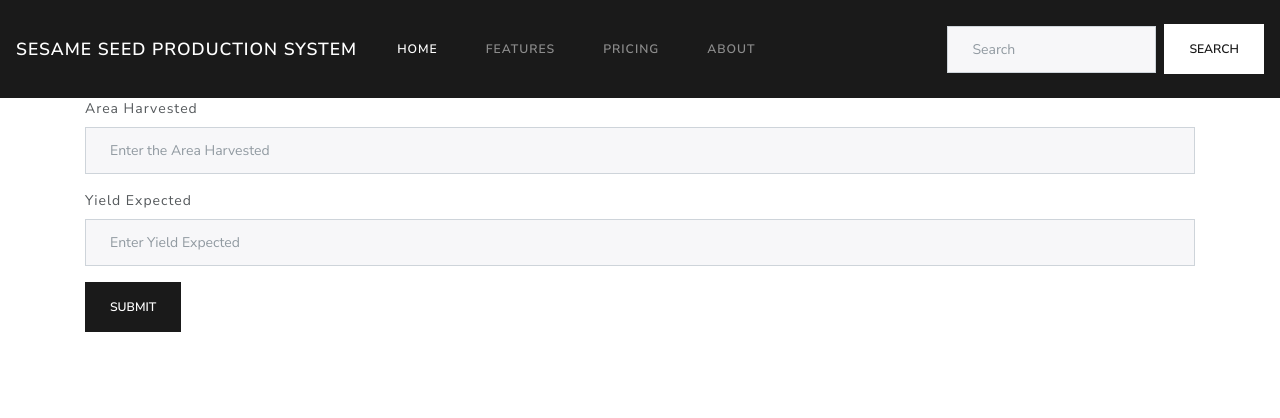
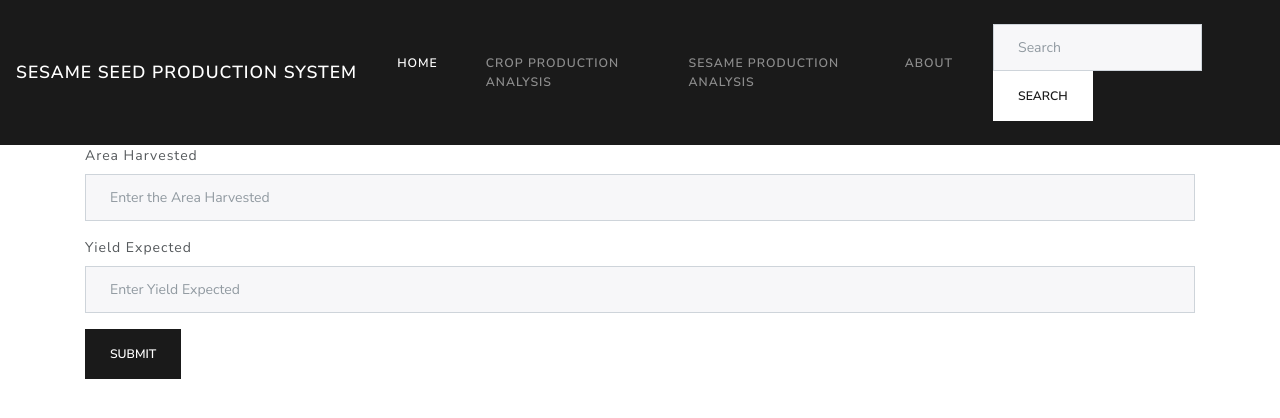
Before and after one commit to ahmed-gaal/sesame-production, a Flask app: page / in a window 1280 px wide. Shown: the top 418 px of the page. Run offline with Flask 2, Linux system fonts and the light colour scheme; parts of the project's set-up code (start-up, migrations or seed data) failed here and were passed over; some libraries are stand-ins or nearby versions.

Commit message:
deploy to production

```diff
--- a/app.py
+++ b/app.py
@@ -1,6 +1,6 @@
+import pickle
 import numpy as np
 from flask import Flask, request, jsonify, render_template
-import pickle
 from sesame.config import Config
 
 app = Flask(__name__)
--- a/templates/base.html
+++ b/templates/base.html
@@ -22,10 +22,10 @@
               <a class="nav-link" href="#">Home <span class="sr-only">(current)</span></a>
             </li>
             <li class="nav-item">
-              <a class="nav-link" href="#">Features</a>
+              <a class="nav-link" href="http://crop-analysis.bluexpresstech.com">Crop Production Analysis</a>
             </li>
             <li class="nav-item">
-              <a class="nav-link" href="#">Pricing</a>
+              <a class="nav-link" href="http://crop-analysis.herokuapp.com/sesame">Sesame Production Analysis</a>
             </li>
             <li class="nav-item">
               <a class="nav-link" href="#">About</a>
```
Also changed, not shown: 1 other file.
